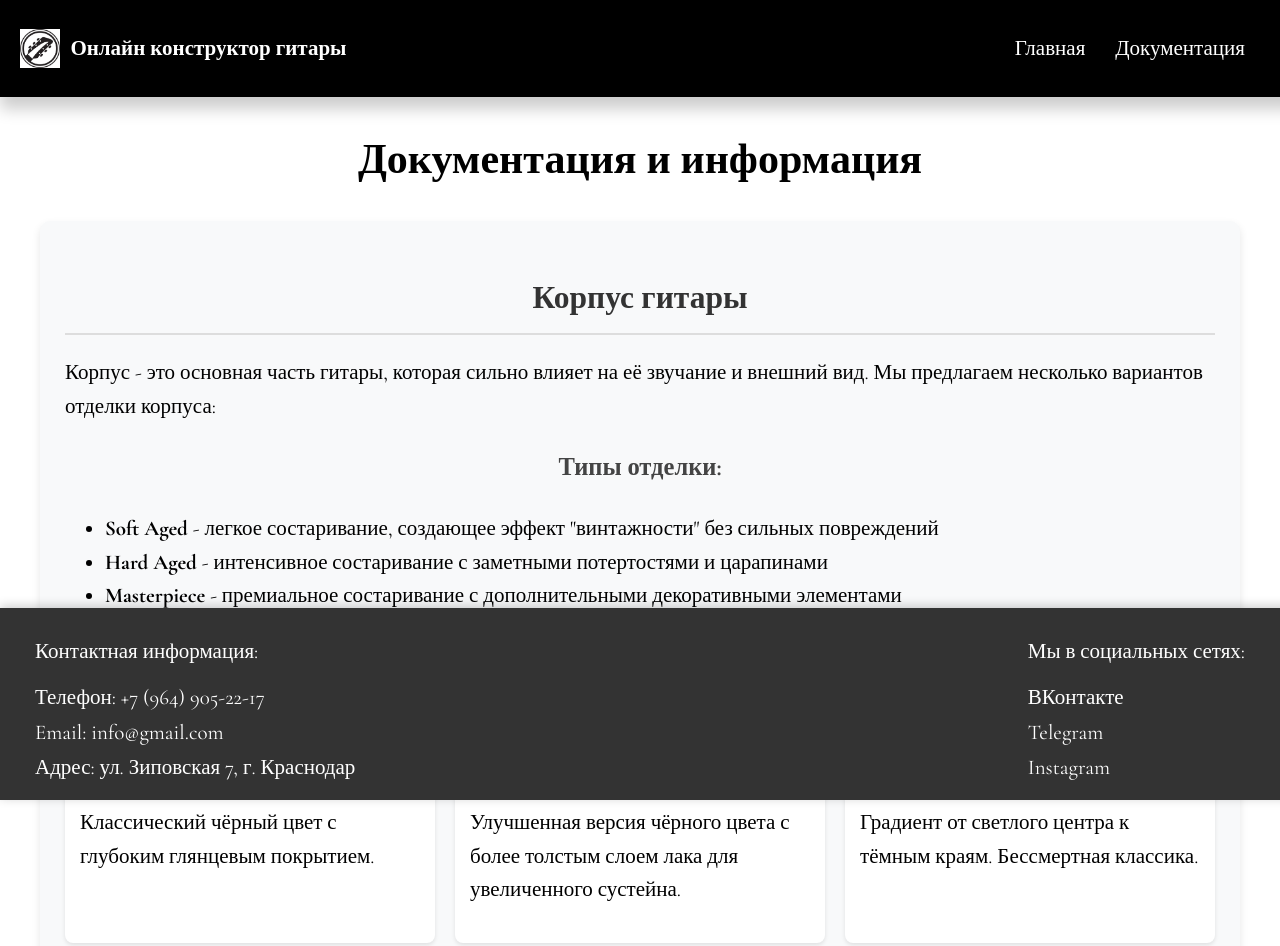
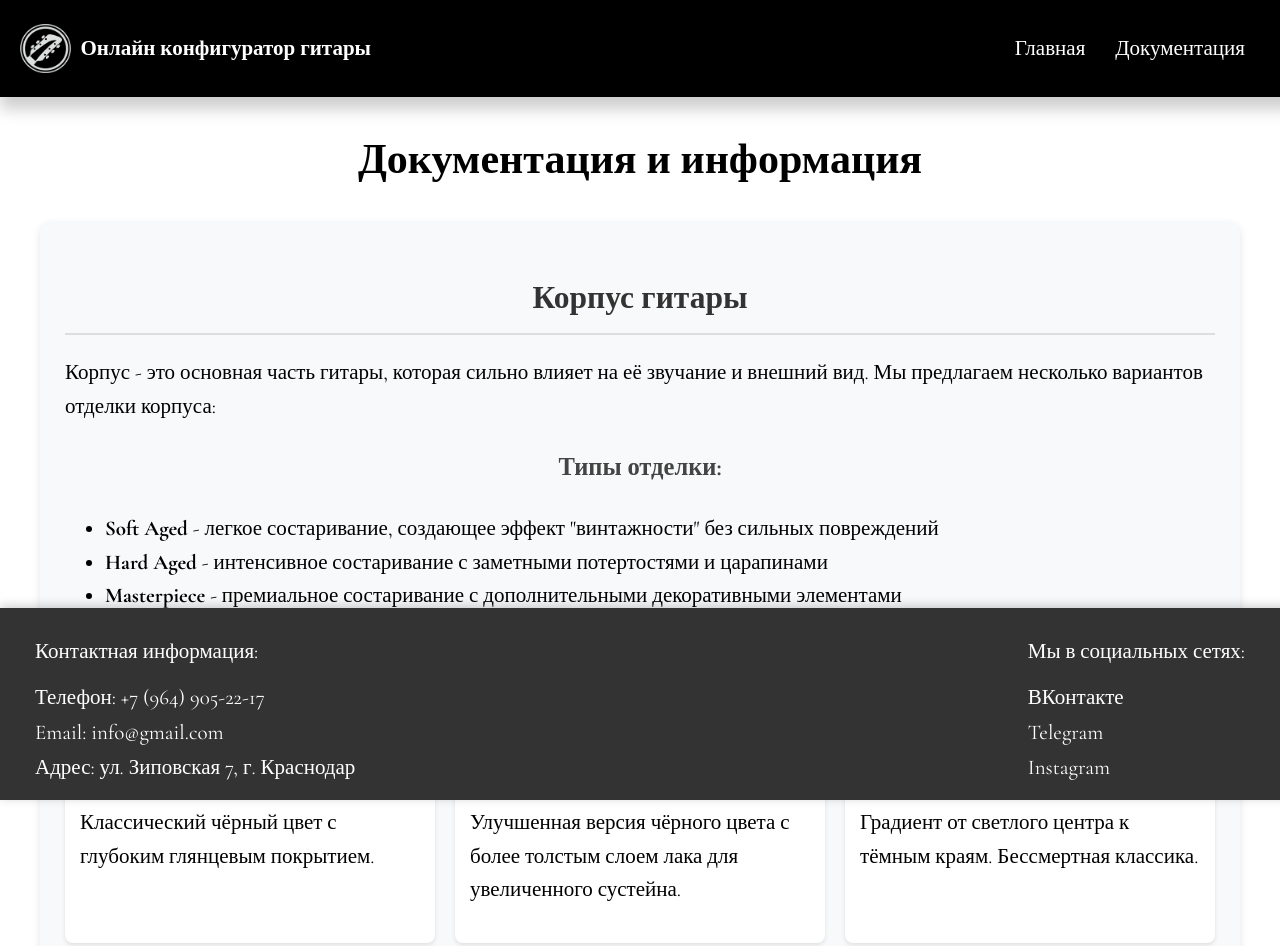
Before and after one commit to Max08us/GuitarConstructor, a plain HTML site: page about.html in a window 1280 px wide. Shown: the top 946 px of the page. Drawn offline with nearby package versions, Linux system fonts and the light colour scheme.

Commit message:
New name and logo

```diff
--- a/about.html
+++ b/about.html
@@ -5,7 +5,7 @@
     <meta name="viewport" content="width=device-width, initial-scale=1.0">
     <!-- Добавляем meta-тег для корректного отображения на мобильных -->
     <meta name="viewport" content="width=device-width, initial-scale=1.0, maximum-scale=1.0, user-scalable=no">
-    <title>Онлайн конструктор гитары: Документация</title>
+    <title>Онлайн конфигуратор гитары: Документация</title>
     <link rel="preconnect" href="https://fonts.googleapis.com">
     <link rel="preconnect" href="https://fonts.gstatic.com" crossorigin>
     <link href="https://fonts.googleapis.com/css2?family=Cormorant+Garamond:ital,wght@0,300..700;1,300..700&display=swap" rel="stylesheet">
@@ -113,10 +113,10 @@
     <header class="top-bar">
         <div class="logo-container">
             <div class="logo_img">
-                <img src="images/logo2.jpg" alt="Логотип сайта">
+                <img src="images/New_logo2.jpg" alt="Логотип сайта">
             </div>
             <div class="text_logo">
-                <a>Онлайн конструктор гитары</a>
+                <a>Онлайн конфигуратор гитары</a>
             </div>
         </div>
 
@@ -215,7 +215,7 @@
 
             <div class="presets-section">
                 <h2>Примеры сборок</h2>
-                <p>Вот несколько популярных комбинаций, которые вы можете собрать в нашем конструкторе:</p>
+                <p>Вот несколько популярных комбинаций, которые вы можете собрать в нашем конфигураторе:</p>
 
                 <div class="presets-grid">
                     <div class="preset-card">
--- a/new.css
+++ b/new.css
@@ -37,7 +37,7 @@
         margin-top: 25px !important;
     }
 
-    /* Стили для страницы конструктора (index.html) */
+    /* Стили для страницы конфигуратора (index.html) */
     .constructor_main {
         margin-bottom: 125px;
     }
@@ -235,7 +235,7 @@ h3 {
 .logo_img img {
     height: 100%;
     width: auto;
-    max-height: 40px;
+    max-height: 50px;
 }
 
 .text_logo a {
```
Also changed, not shown: index.html (+3 -3 lines), images/New_logo2.jpg (added).
